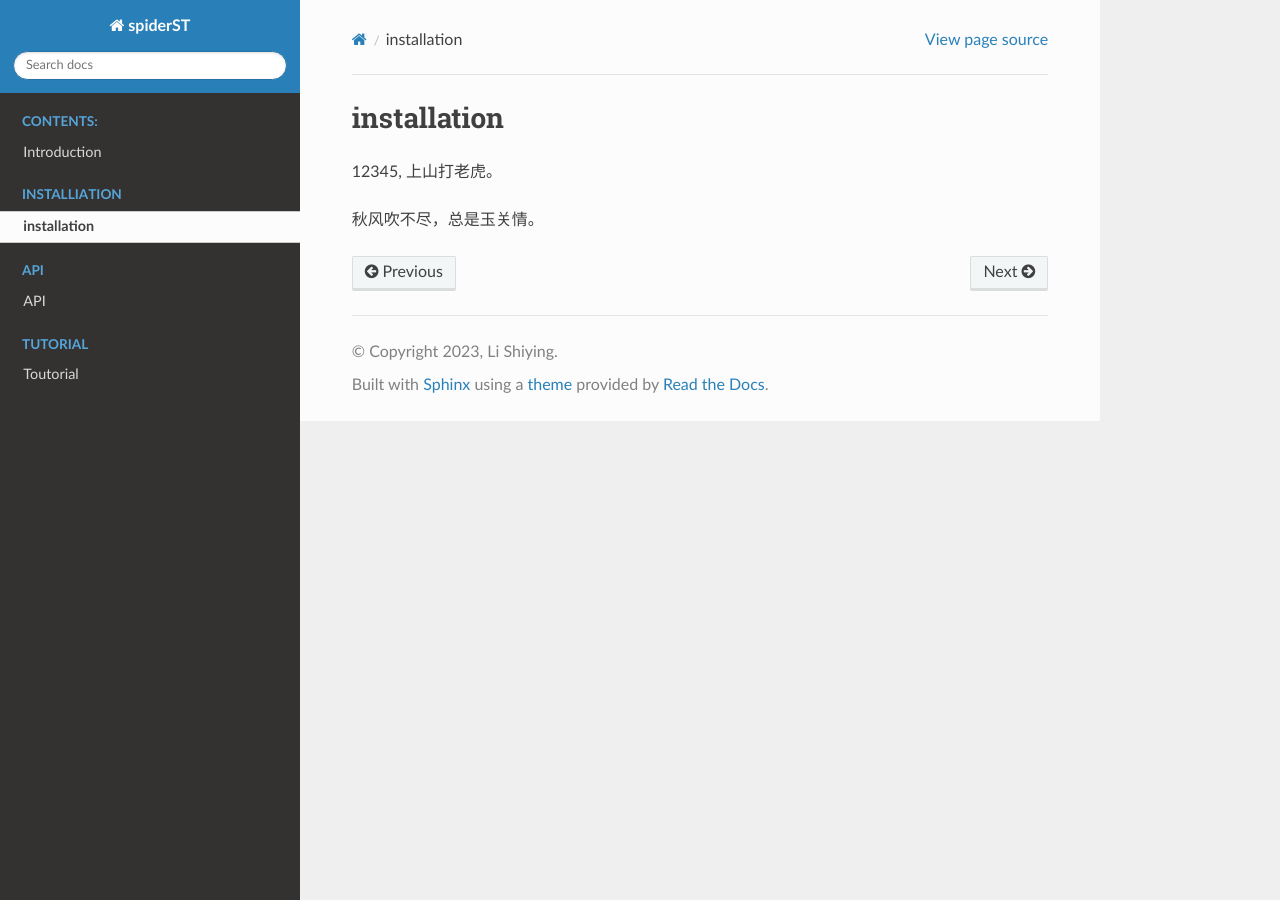
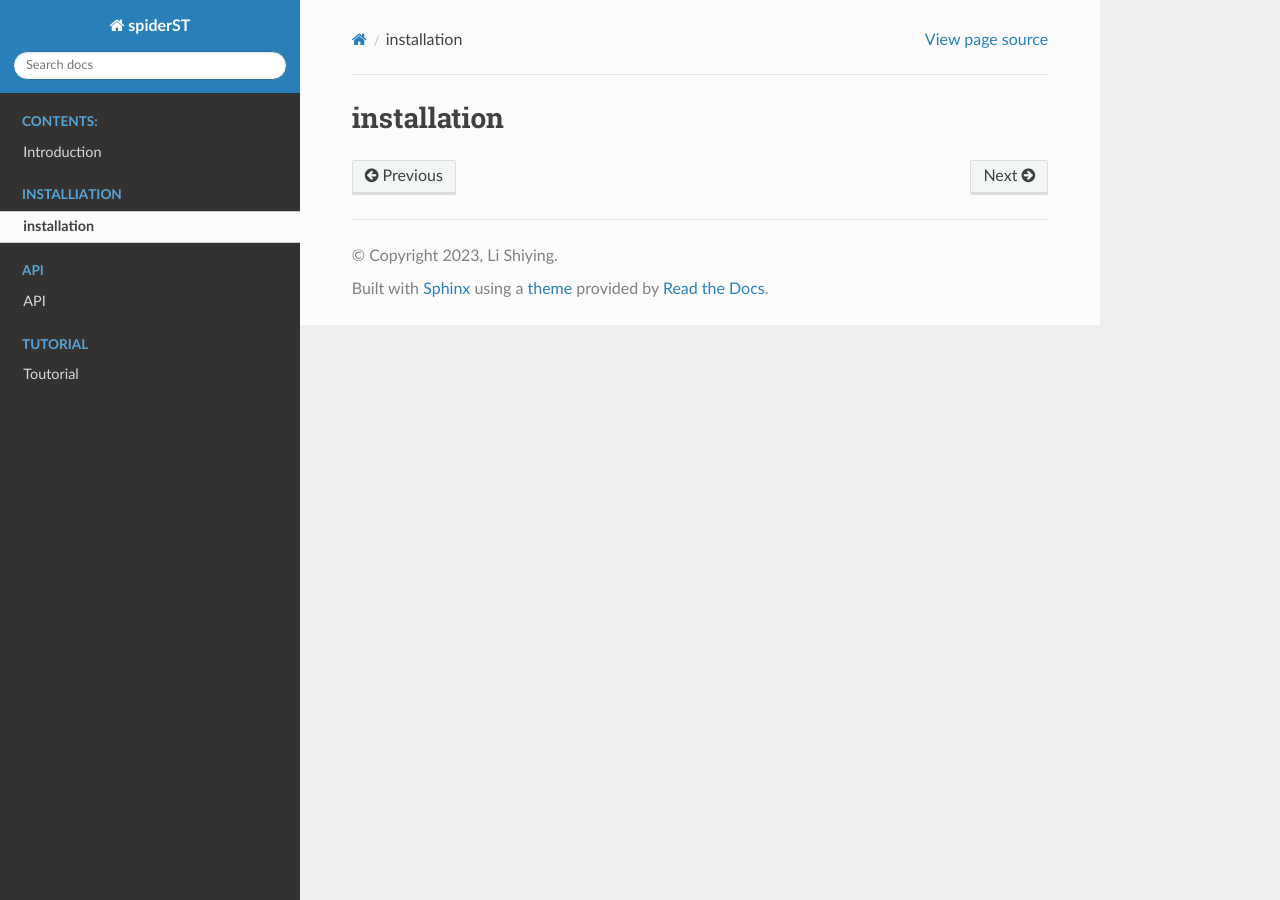
Before and after one commit to Xue-Ya/readthedoc, a Sphinx documentation site: the page built from source/Installiation/index.md, in a window 1280 px wide. Built offline with Sphinx 7.4.7 and the Read the Docs theme 2.0.0, drawn with Linux system fonts in a browser that asks for light colours.

Commit message:
Update index.md

```diff
--- a/source/Installiation/index.md
+++ b/source/Installiation/index.md
@@ -1,5 +1 @@
 # installation
-
-12345, 上山打老虎。
-
-秋风吹不尽，总是玉关情。
```
